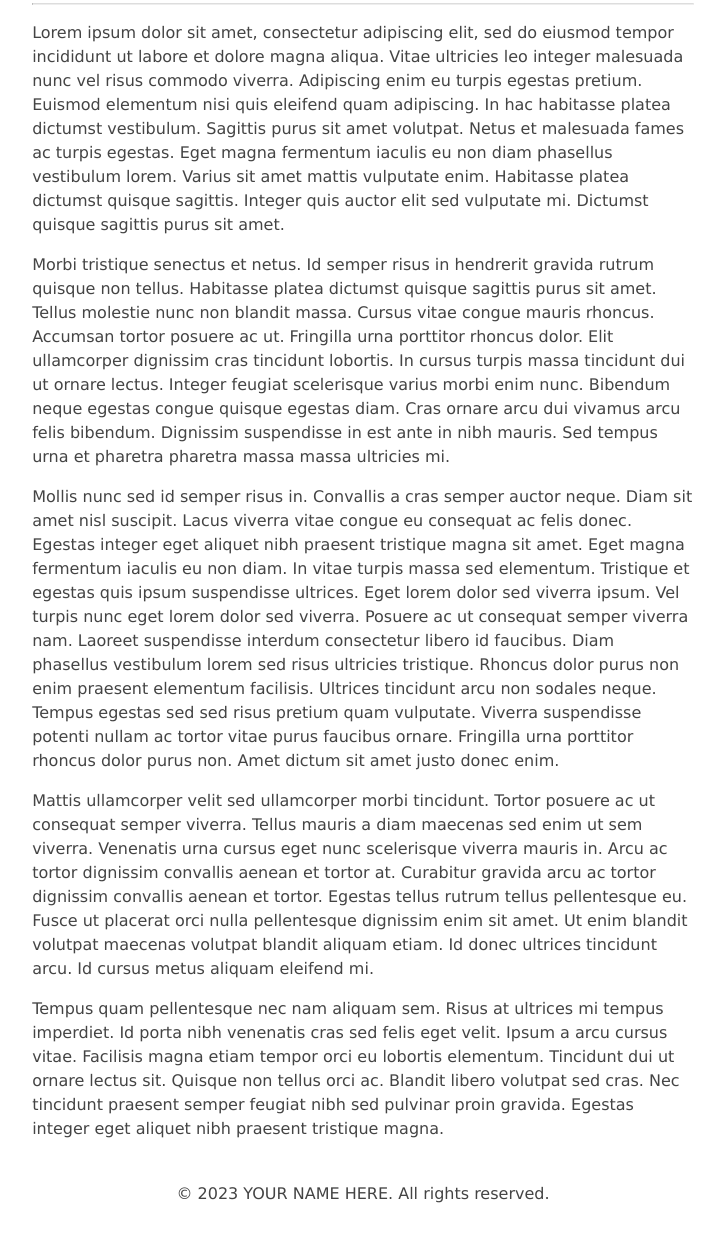
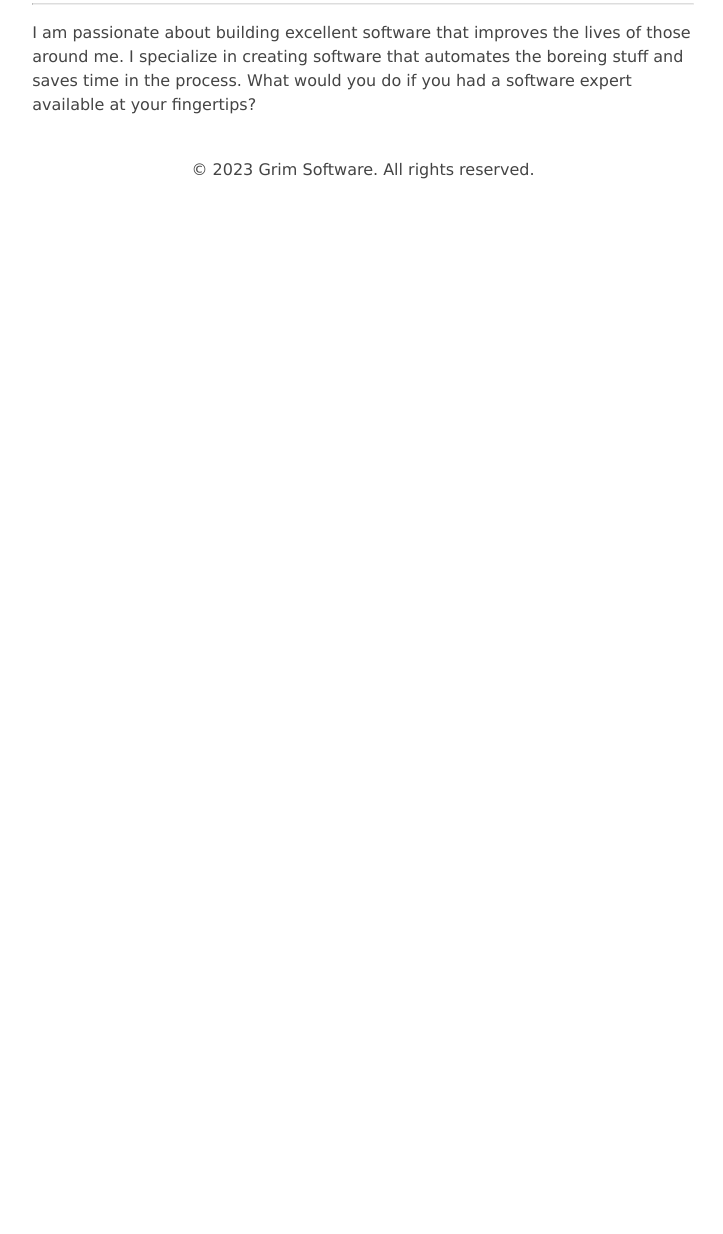
Before and after one commit to Alex-Grimes/astro-portfolio, an Astro site: page /about in a window 1280 px wide. Shown: the part 133-1367 px from the top of the page, without its empty margins (277-1000 px from the left). After the commit the page ends 800 px from the top, so only its background shows below. Built offline with nearby package versions, Linux system fonts and the light colour scheme; Astro itself is replaced by a stand-in of ours.

Commit message:
about me started

```diff
--- a/src/components/Footer.astro
+++ b/src/components/Footer.astro
@@ -3,7 +3,7 @@ const today = new Date();
 ---
 
 <footer>
-	&copy; {today.getFullYear()} YOUR NAME HERE. All rights reserved.
+	&copy; {today.getFullYear()} Grim Software. All rights reserved.
 </footer>
 <style>
 	footer {
--- a/src/pages/about.md
+++ b/src/pages/about.md
@@ -1,17 +1,9 @@
 ---
 layout: "../layouts/BlogPost.astro"
 title: "About Me"
-description: "Lorem ipsum dolor sit amet"
+description: "This Is a short concise description of me"
 updatedDate: "August 08 2022"
 heroImage: "/placeholder-about.jpg"
 ---
 
-Lorem ipsum dolor sit amet, consectetur adipiscing elit, sed do eiusmod tempor incididunt ut labore et dolore magna aliqua. Vitae ultricies leo integer malesuada nunc vel risus commodo viverra. Adipiscing enim eu turpis egestas pretium. Euismod elementum nisi quis eleifend quam adipiscing. In hac habitasse platea dictumst vestibulum. Sagittis purus sit amet volutpat. Netus et malesuada fames ac turpis egestas. Eget magna fermentum iaculis eu non diam phasellus vestibulum lorem. Varius sit amet mattis vulputate enim. Habitasse platea dictumst quisque sagittis. Integer quis auctor elit sed vulputate mi. Dictumst quisque sagittis purus sit amet.
-
-Morbi tristique senectus et netus. Id semper risus in hendrerit gravida rutrum quisque non tellus. Habitasse platea dictumst quisque sagittis purus sit amet. Tellus molestie nunc non blandit massa. Cursus vitae congue mauris rhoncus. Accumsan tortor posuere ac ut. Fringilla urna porttitor rhoncus dolor. Elit ullamcorper dignissim cras tincidunt lobortis. In cursus turpis massa tincidunt dui ut ornare lectus. Integer feugiat scelerisque varius morbi enim nunc. Bibendum neque egestas congue quisque egestas diam. Cras ornare arcu dui vivamus arcu felis bibendum. Dignissim suspendisse in est ante in nibh mauris. Sed tempus urna et pharetra pharetra massa massa ultricies mi.
-
-Mollis nunc sed id semper risus in. Convallis a cras semper auctor neque. Diam sit amet nisl suscipit. Lacus viverra vitae congue eu consequat ac felis donec. Egestas integer eget aliquet nibh praesent tristique magna sit amet. Eget magna fermentum iaculis eu non diam. In vitae turpis massa sed elementum. Tristique et egestas quis ipsum suspendisse ultrices. Eget lorem dolor sed viverra ipsum. Vel turpis nunc eget lorem dolor sed viverra. Posuere ac ut consequat semper viverra nam. Laoreet suspendisse interdum consectetur libero id faucibus. Diam phasellus vestibulum lorem sed risus ultricies tristique. Rhoncus dolor purus non enim praesent elementum facilisis. Ultrices tincidunt arcu non sodales neque. Tempus egestas sed sed risus pretium quam vulputate. Viverra suspendisse potenti nullam ac tortor vitae purus faucibus ornare. Fringilla urna porttitor rhoncus dolor purus non. Amet dictum sit amet justo donec enim.
-
-Mattis ullamcorper velit sed ullamcorper morbi tincidunt. Tortor posuere ac ut consequat semper viverra. Tellus mauris a diam maecenas sed enim ut sem viverra. Venenatis urna cursus eget nunc scelerisque viverra mauris in. Arcu ac tortor dignissim convallis aenean et tortor at. Curabitur gravida arcu ac tortor dignissim convallis aenean et tortor. Egestas tellus rutrum tellus pellentesque eu. Fusce ut placerat orci nulla pellentesque dignissim enim sit amet. Ut enim blandit volutpat maecenas volutpat blandit aliquam etiam. Id donec ultrices tincidunt arcu. Id cursus metus aliquam eleifend mi.
-
-Tempus quam pellentesque nec nam aliquam sem. Risus at ultrices mi tempus imperdiet. Id porta nibh venenatis cras sed felis eget velit. Ipsum a arcu cursus vitae. Facilisis magna etiam tempor orci eu lobortis elementum. Tincidunt dui ut ornare lectus sit. Quisque non tellus orci ac. Blandit libero volutpat sed cras. Nec tincidunt praesent semper feugiat nibh sed pulvinar proin gravida. Egestas integer eget aliquet nibh praesent tristique magna.
+I am passionate about building excellent software that improves the lives of those around me. I specialize in creating software that automates the boreing stuff and saves time in the process. What would you do if you had a software expert available at your fingertips?
```
